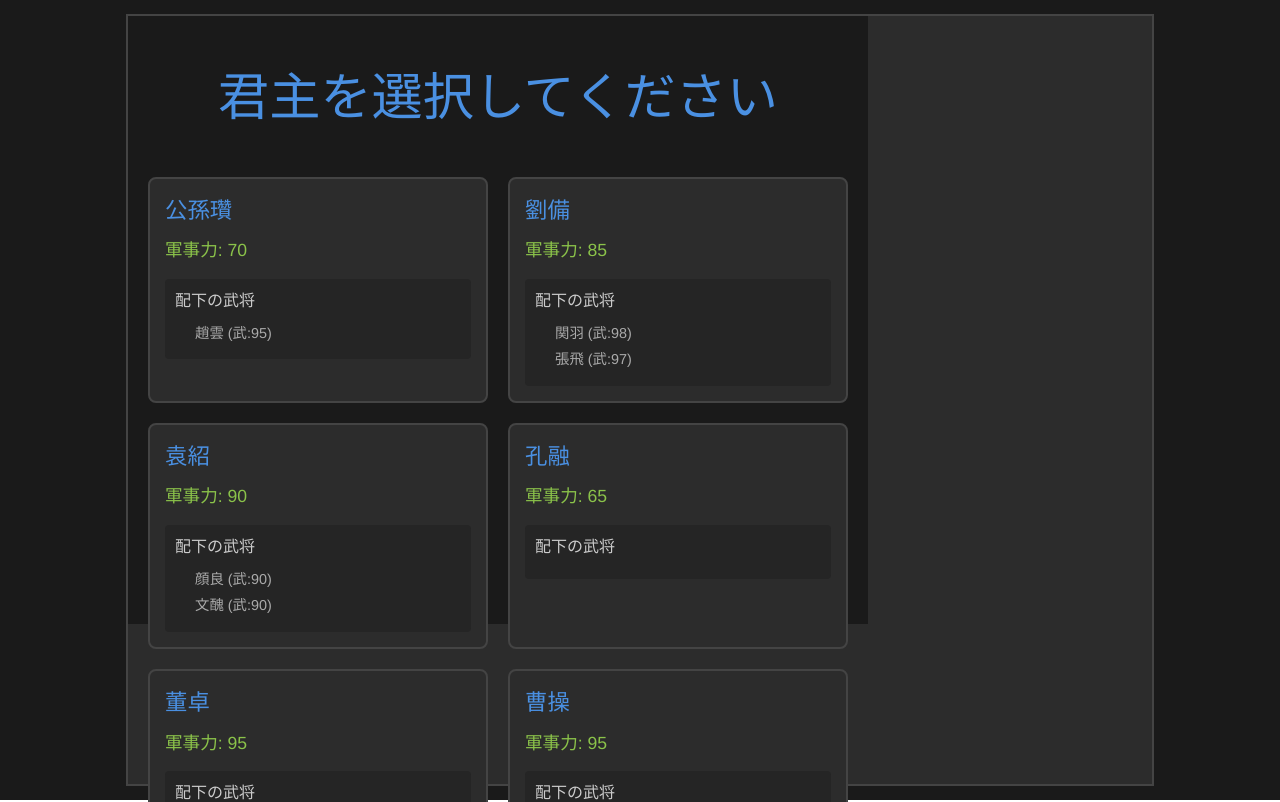
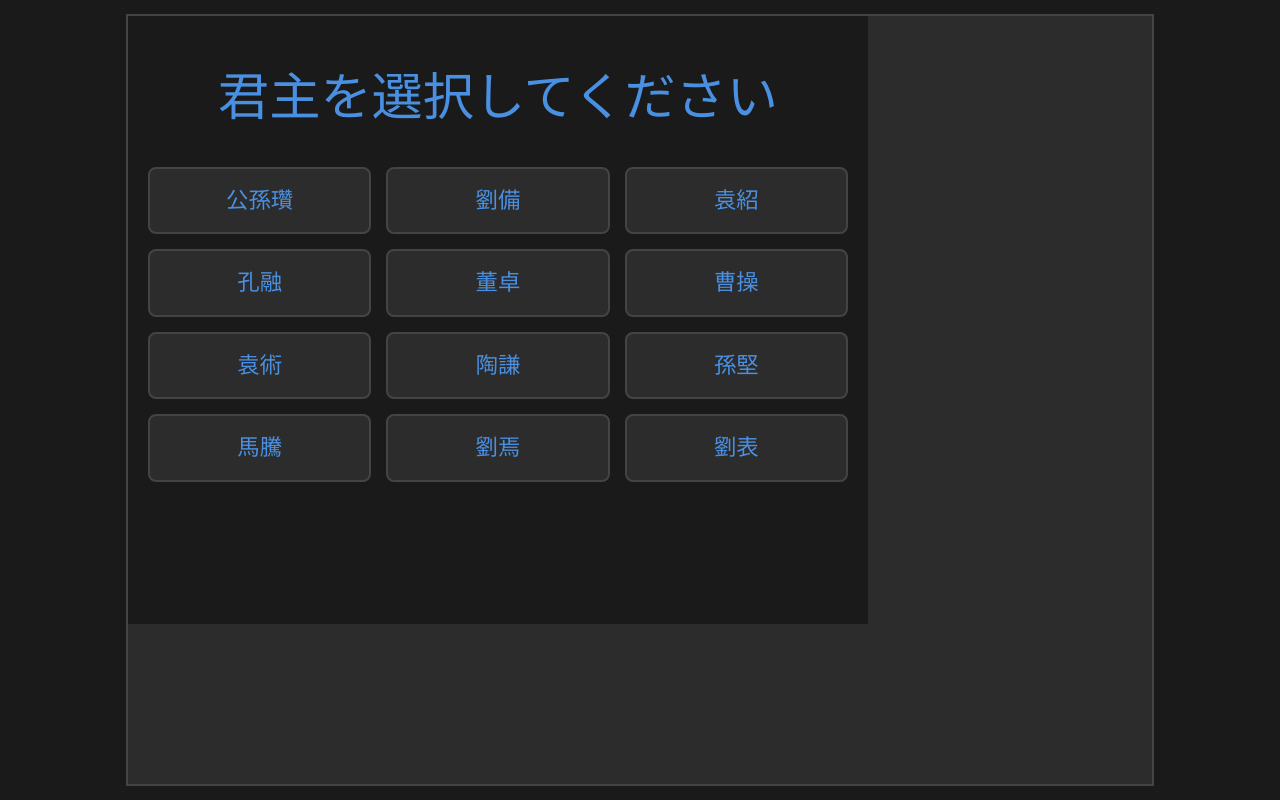
Before and after one commit to kekoyana/ai_game, a React (Vite) app in the folder sangokushi/: page / in a window 1280 px wide. Shown: the top 802 px of the page. Built offline with nearby package versions, Linux system fonts and the light colour scheme.

Commit message:
軍事力を削除

```diff
--- a/sangokushi/src/App.tsx
+++ b/sangokushi/src/App.tsx
@@ -438,7 +438,6 @@ function App() {
           <h2>プレイヤー情報</h2>
           <div className="lord-info">
             <p>君主：{playerLord.name}</p>
-            <p>軍事力：{playerLord.strength}</p>
           </div>
           {playerProvince && (
             <>
@@ -460,9 +459,6 @@ function App() {
               <h3>{selectedProvince.name}</h3>
               <div className="lord-info">
                 <p>君主：{selectedProvince.lord?.name || '空白国'}</p>
-                {selectedProvince.lord && (
-                  <p>軍事力：{selectedProvince.lord.strength}</p>
-                )}
               </div>
 
               <NationStatus status={selectedProvince.nation} />
--- a/sangokushi/src/components/LordSelection.tsx
+++ b/sangokushi/src/components/LordSelection.tsx
@@ -1,6 +1,5 @@
 import { useState } from 'react';
 import { Lord, lords } from '../types/lord';
-import { getGeneralsByLordId } from '../types/general';
 import '../styles/LordSelection.css';
 
 interface LordSelectionProps {
@@ -39,17 +38,6 @@ export function LordSelection({ onSelect }: LordSelectionProps) {
             onClick={() => handleLordClick(lord)}
           >
             <h3>{lord.name}</h3>
-            <div className="lord-strength">軍事力: {lord.strength}</div>
-            <div className="generals-preview">
-              <h4>配下の武将</h4>
-              <ul>
-                {getGeneralsByLordId(lord.id).map(general => (
-                  <li key={general.id}>
-                    {general.name} (武:{general.stats.war})
-                  </li>
-                ))}
-              </ul>
-            </div>
           </div>
         ))}
       </div>
--- a/sangokushi/src/styles/LordSelection.css
+++ b/sangokushi/src/styles/LordSelection.css
@@ -7,6 +7,7 @@
   display: flex;
   flex-direction: column;
   align-items: center;
+  overflow-y: auto;
 }
 
 .lord-selection h1 {
@@ -17,11 +18,11 @@
 
 .lords-grid {
   display: grid;
-  grid-template-columns: repeat(auto-fill, minmax(250px, 1fr));
-  gap: 20px;
+  grid-template-columns: repeat(auto-fill, minmax(200px, 1fr));
+  gap: 15px;
   width: 100%;
   max-width: 1200px;
-  padding: 20px;
+  padding: 10px;
   margin-bottom: 20px;
 }
 
@@ -32,6 +33,7 @@
   padding: 15px;
   cursor: pointer;
   transition: all 0.3s ease;
+  text-align: center;
 }
 
 .lord-card:hover {
@@ -47,38 +49,9 @@
 }
 
 .lord-card h3 {
-  margin: 0 0 10px 0;
+  margin: 0;
   color: #4a90e2;
   font-size: 1.4em;
-}
-
-.lord-strength {
-  color: #8bc34a;
-  margin-bottom: 15px;
-  font-size: 1.1em;
-}
-
-.generals-preview {
-  background-color: #252525;
-  border-radius: 4px;
-  padding: 10px;
-}
-
-.generals-preview h4 {
-  margin: 0 0 10px 0;
-  color: #ccc;
-}
-
-.generals-preview ul {
-  margin: 0;
-  padding-left: 20px;
-  list-style-type: none;
-}
-
-.generals-preview li {
-  color: #aaa;
-  margin: 5px 0;
-  font-size: 0.9em;
 }
 
 .lord-detail {
--- a/sangokushi/src/types/lord.ts
+++ b/sangokushi/src/types/lord.ts
@@ -2,7 +2,6 @@
 export interface Lord {
   id: string;        // 君主の一意のID
   name: string;      // 君主の名前
-  strength: number;  // 軍事力（後の実装のために追加）
   active: boolean;   // アクティブな君主かどうか
 }
 
@@ -11,73 +10,61 @@ export const lords: { [key: string]: Lord } = {
   gongsunzan: {
     id: "gongsunzan",
     name: "公孫瓚",
-    strength: 70,
     active: true
   },
   liubei: {
     id: "liubei",
     name: "劉備",
-    strength: 85,
     active: true
   },
   yuanshao: {
     id: "yuanshao",
     name: "袁紹",
-    strength: 90,
     active: true
   },
   kongrong: {
     id: "kongrong",
     name: "孔融",
-    strength: 65,
     active: true
   },
   dongzhuo: {
     id: "dongzhuo",
     name: "董卓",
-    strength: 95,
     active: true
   },
   caocao: {
     id: "caocao",
     name: "曹操",
-    strength: 95,
     active: true
   },
   yuanshu: {
     id: "yuanshu",
     name: "袁術",
-    strength: 75,
     active: true
   },
   taoqian: {
     id: "taoqian",
     name: "陶謙",
-    strength: 65,
     active: true
   },
   sunjian: {
     id: "sunjian",
     name: "孫堅",
-    strength: 85,
     active: true
   },
   mateng: {
     id: "mateng",
     name: "馬騰",
-    strength: 75,
     active: true
   },
   liuyan: {
     id: "liuyan",
     name: "劉焉",
-    strength: 70,
     active: true
   },
   liubiao: {
     id: "liubiao",
     name: "劉表",
-    strength: 75,
     active: true
   }
 };
```
